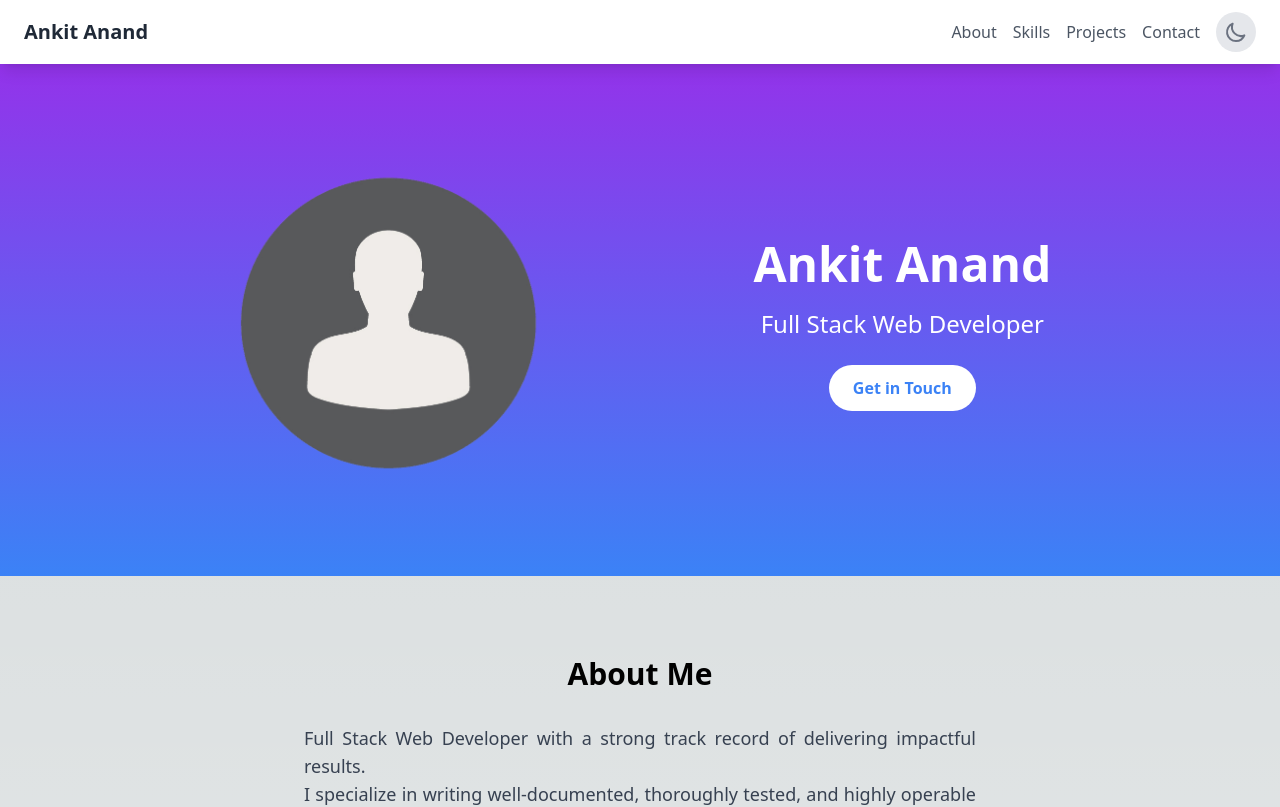
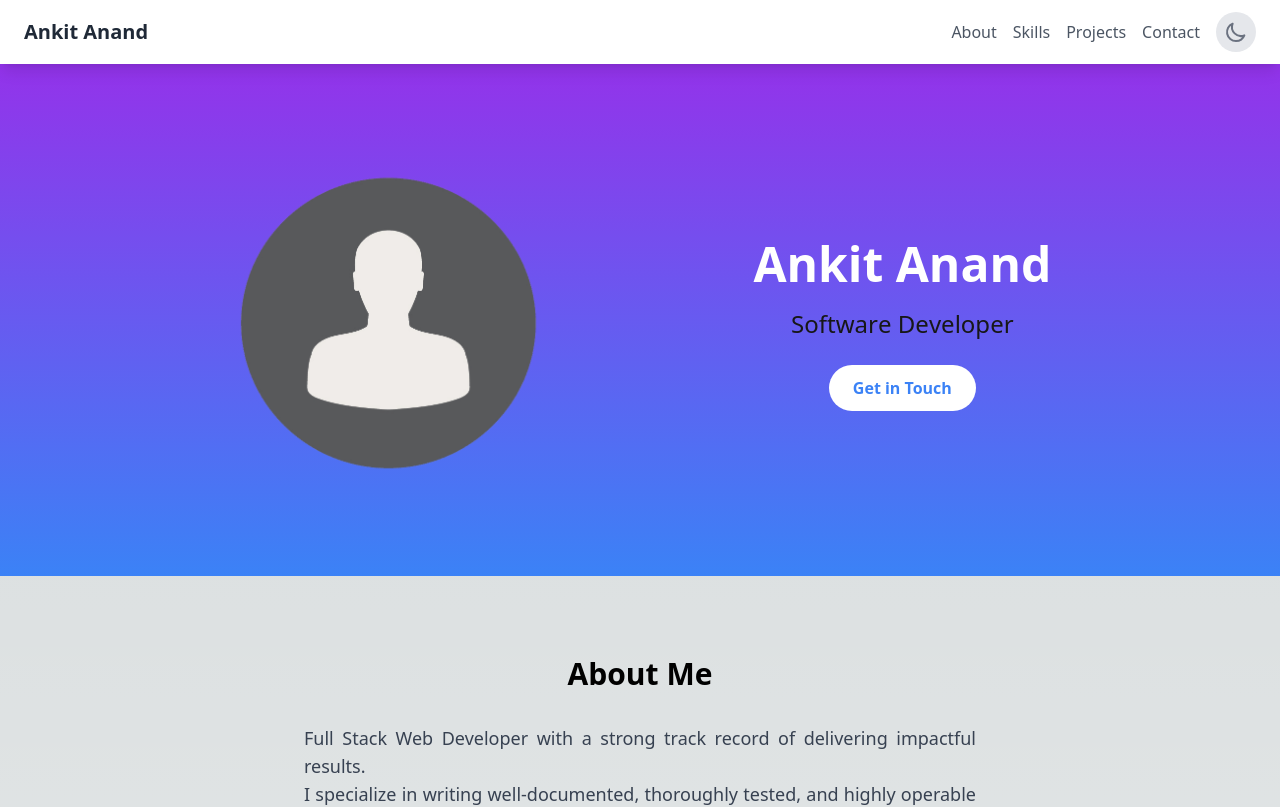
Before and after one commit to ankitanand1974/ankit-portfolio, a Next.js app: page / in a window 1280 px wide. Shown: the top 807 px of the page. Built offline with nearby package versions, Linux system fonts and the light colour scheme.

Commit message:
added flip ui

```diff
--- a/package.json
+++ b/package.json
@@ -10,7 +10,7 @@
   },
   "dependencies": {
     "clsx": "^2.1.1",
-    "framer-motion": "^11.3.24",
+    "framer-motion": "^11.3.27",
     "next": "14.2.5",
     "react": "^18",
     "react-dom": "^18",
--- a/src/components/Hero.js
+++ b/src/components/Hero.js
@@ -1,4 +1,6 @@
+import { FlipWords } from "./ui/flip-words";
 export default function Hero() {
+  const words = ["Full Stack Web Developer", "Software Developer"];
   return (
     <div className="bg-gradient-to-t from-blue-500 to-purple-600 text-white dark:from-black dark:to-indigo-900">
       <div className="container mx-auto px-6 py-24 text-center flex justify-evenly ">
@@ -6,7 +8,9 @@
 
         <div className="flex-col justify-center py-20">
           <h1 className="text-5xl font-bold mb-5">Ankit Anand</h1>
-          <p className="text-2xl mb-9">Full Stack Web Developer</p>
+          <div className="text-2xl mb-9">
+            <FlipWords words={words} /> <br />
+          </div>
           <a
             href="#contact"
             className="bg-white text-blue-500 dark:bg-gray-800 dark:text-blue-300 px-6 py-3 rounded-full font-semibold hover:bg-blue-100 dark:hover:bg-gray-700 transition duration-300"
--- /dev/null
+++ b/src/components/ui/flip-words.tsx
@@ -0,0 +1,83 @@
+"use client";
+import React, { useCallback, useEffect, useRef, useState } from "react";
+import { AnimatePresence, motion, LayoutGroup } from "framer-motion";
+import { cn } from "@/lib/utils";
+
+export const FlipWords = ({
+  words,
+  duration = 3000,
+  className,
+}: {
+  words: string[];
+  duration?: number;
+  className?: string;
+}) => {
+  const [currentWord, setCurrentWord] = useState(words[0]);
+  const [isAnimating, setIsAnimating] = useState<boolean>(false);
+
+  // thanks for the fix Julian - https://github.com/Julian-AT
+  const startAnimation = useCallback(() => {
+    const word = words[words.indexOf(currentWord) + 1] || words[0];
+    setCurrentWord(word);
+    setIsAnimating(true);
+  }, [currentWord, words]);
+
+  useEffect(() => {
+    if (!isAnimating)
+      setTimeout(() => {
+        startAnimation();
+      }, duration);
+  }, [isAnimating, duration, startAnimation]);
+
+  return (
+    <AnimatePresence
+      onExitComplete={() => {
+        setIsAnimating(false);
+      }}
+    >
+      <motion.div
+        initial={{
+          opacity: 0,
+          y: 10,
+        }}
+        animate={{
+          opacity: 1,
+          y: 0,
+        }}
+        transition={{
+          type: "spring",
+          stiffness: 100,
+          damping: 10,
+        }}
+        exit={{
+          opacity: 0,
+          y: -40,
+          x: 40,
+          filter: "blur(6px)",
+          scale: 2,
+          position: "absolute",
+        }}
+        className={cn(
+          "z-10 inline-block relative text-left text-neutral-900 dark:text-neutral-100 px-2",
+          className
+        )}
+        key={currentWord}
+      >
+        {currentWord.split("").map((letter, index) => (
+          <motion.span
+            key={currentWord + index}
+            initial={{ opacity: 0, y: 10, filter: "blur(8px)" }}
+            animate={{ opacity: 1, y: 0, filter: "blur(0px)" }}
+            transition={{
+              delay: index * 0.04,
+              duration: 0.2,
+            }}
+            className="inline-block"
+          >
+            {letter}
+          </motion.span>
+        ))}
+      </motion.div>
+    </AnimatePresence>
+  );
+};
```
Also changed, not shown: 1 other file (tests, documents, lock files or other folders).
